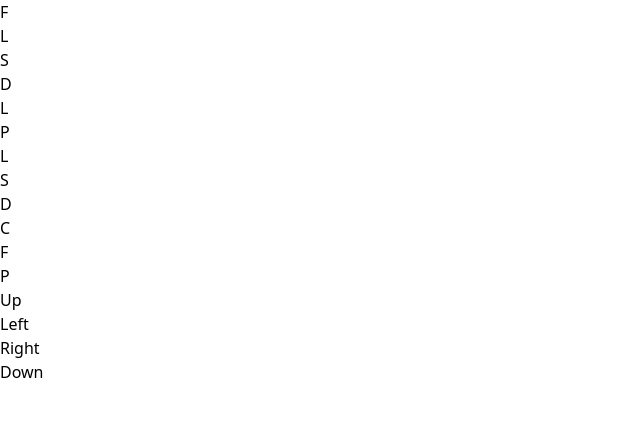
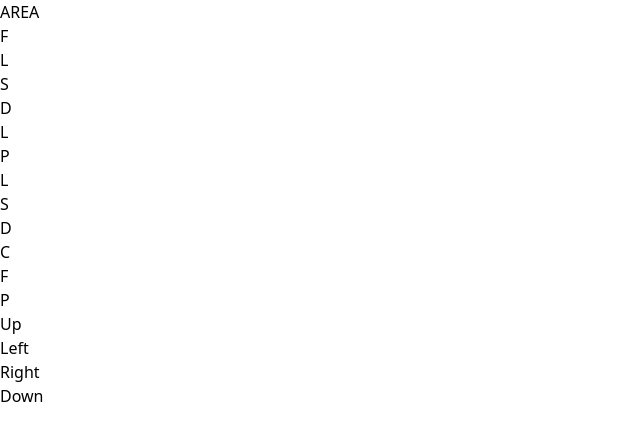
Before and after one commit to Wiggleyyyy/WEB-RPG, a Next.js app in the folder rpg_game/: page / in a window 1280 px wide. Shown: the top 440 px of the page, without its empty margins (0-640 px from the left). Built offline with nearby package versions, Linux system fonts and the light colour scheme.

Commit message:
Update navigation.js

```diff
--- a/rpg_game/src/components/navigation.js
+++ b/rpg_game/src/components/navigation.js
@@ -3,6 +3,7 @@
 export function Navigation({ Move, grid, yellowPosition }) {
   return (
     <div className="bg-zinc-700 border-2 border-yellow-400 w-[20dvw] h-[60dvh] rounded-lg absolute right-2 bottom-2 flex flex-col justify-center items-center">
+      <h1 className="text-yellow-400 text-2xl">AREA</h1>
       <div className="flex flex-col h-[40%] justify-center ml-10">
         {grid.map((row, rowIndex) => (
           <div className="flex flex-row" key={rowIndex}>
```
